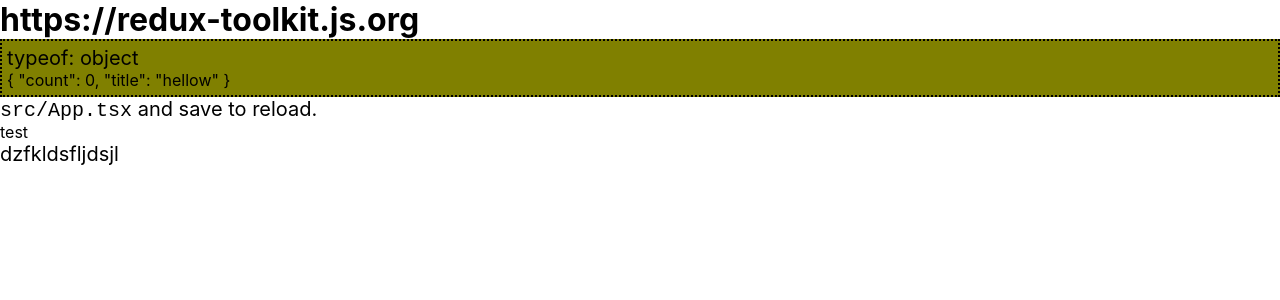
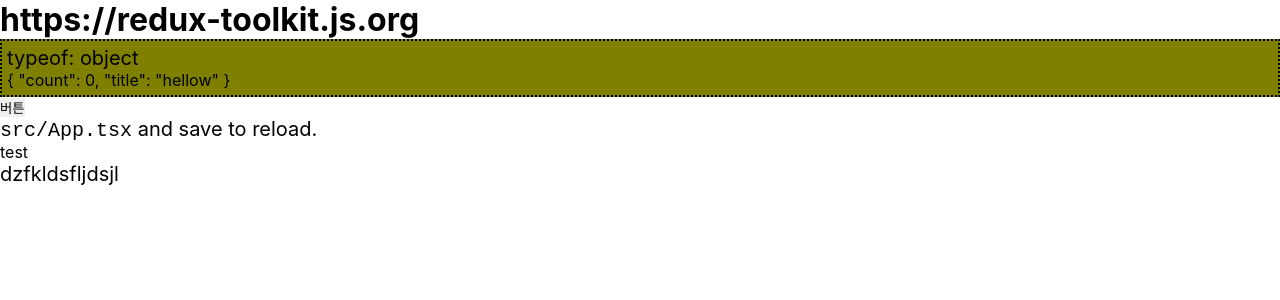
Before and after one commit to yeshtml5/yeshtml5_web, a React (Create React App) app: page /test in a window 1280 px wide. Shown: the top 300 px of the page. Built offline with nearby package versions, Linux system fonts and the light colour scheme.

Commit message:
redux처리

```diff
--- a/src/screens/main/presenter.tsx
+++ b/src/screens/main/presenter.tsx
@@ -7,12 +7,16 @@
 import {Link} from 'react-router-dom'
 import {useSelector, useDispatch} from 'react-redux'
 import {debug} from '../../lib/util'
+import {increseCount} from '../../store/modules/counter'
 
 export default function Presenter() {
   // hooks
   const dispatch = useDispatch()
-  const test1 = useSelector((state: any) => state.counter)
-  console.log(test1)
+  const count = useSelector((state: any) => state.counter)
+
+  const increase = () => {
+    dispatch(increseCount(count))
+  }
   // Icon
   // hooks
   return (
@@ -20,7 +24,8 @@
       <h1>
         <a href="https://redux-toolkit.js.org/">https://redux-toolkit.js.org</a>{' '}
       </h1>
-      {debug(test1)}
+      {debug(count)}
+      <button onClick={increase}>버튼</button>
       <p>
         <code>src/App.tsx</code> and save to reload.
       </p>
--- a/src/store/modules/counter.ts
+++ b/src/store/modules/counter.ts
@@ -4,7 +4,7 @@
 // 액션이름 앞에 파일 이름을 넣습니다.
 export const INCRESE = 'COUNT/INCRESE'
 
-export const increseCount = (count: number) => ({type: INCRESE, count})
+export const increseCount = (count: any) => ({type: INCRESE, count})
 
 const initalState = {
   count: 0,
@@ -16,7 +16,7 @@
     case INCRESE:
       return {
         ...state,
-        count: action.count,
+        count: state.count + 1,
       }
 
     // default를 쓰지 않으면 맨처음 state에 count값이 undefined가 나옵니다 꼭! default문을 넣으세요
```
